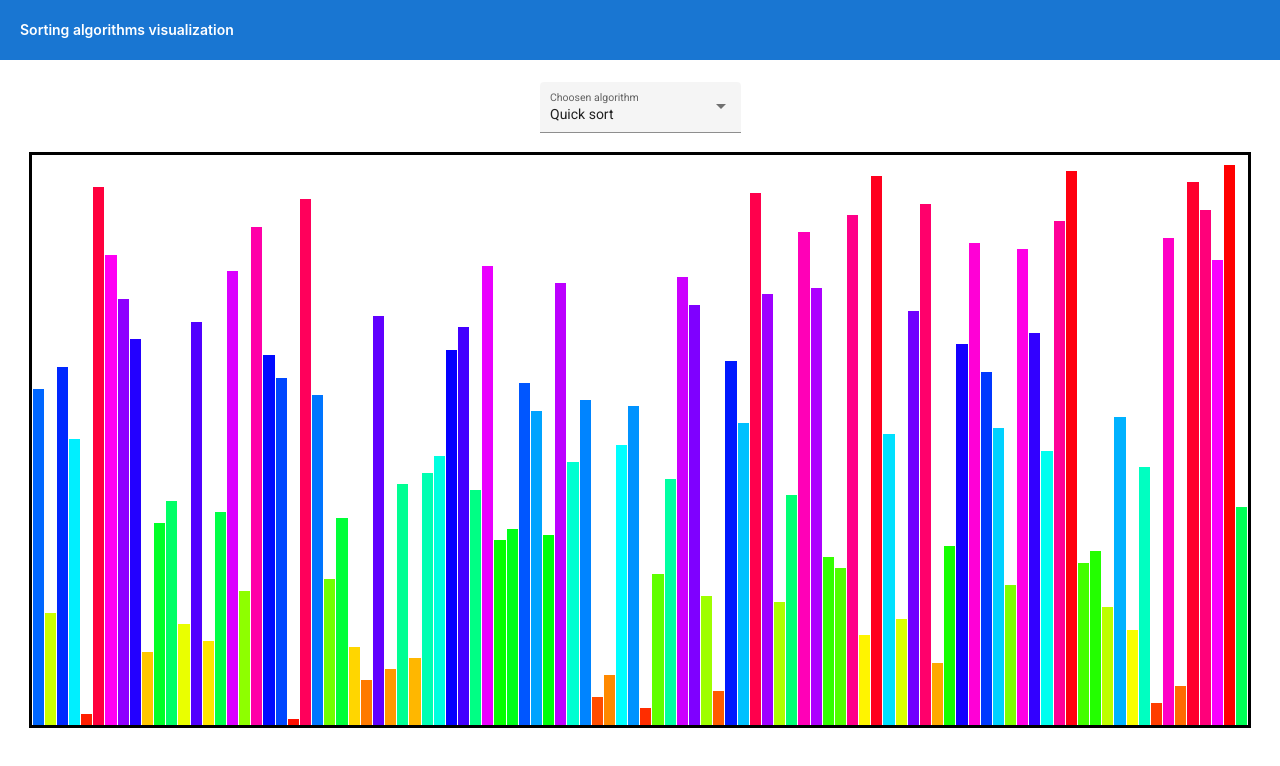
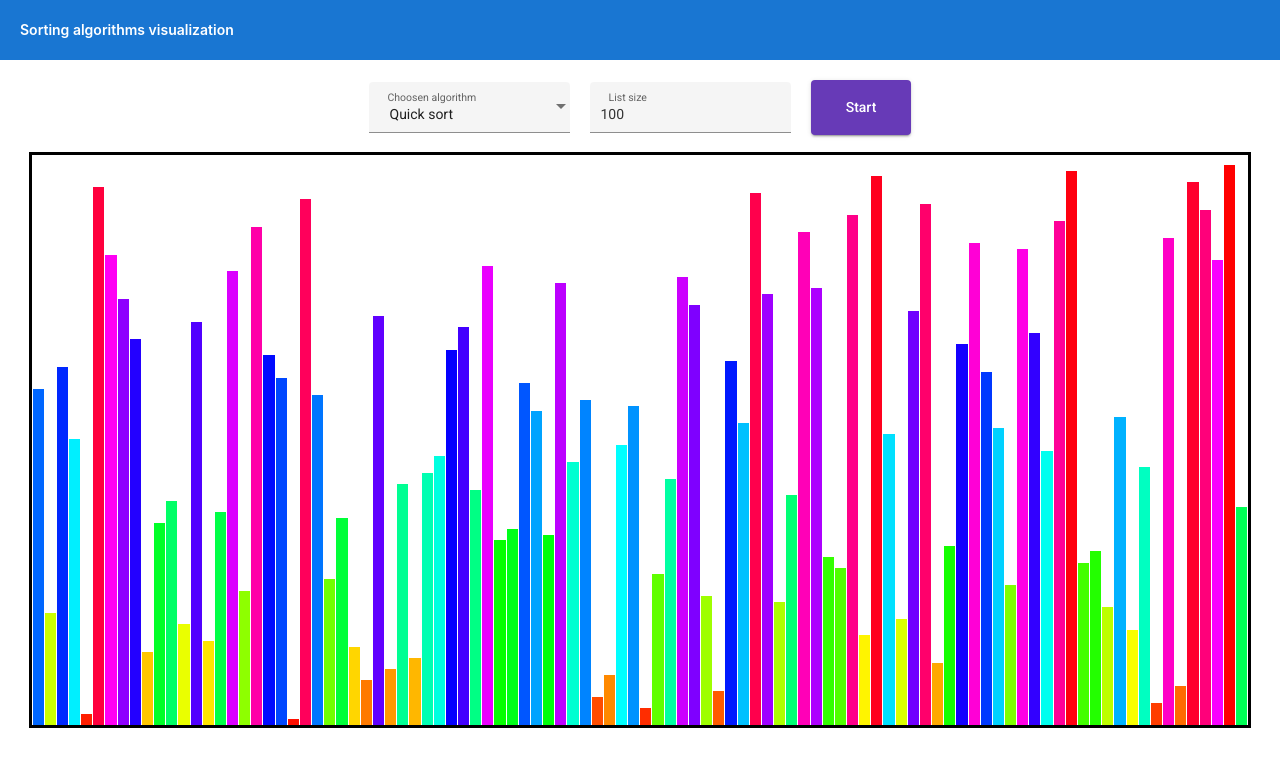
Before and after one commit to AdamZych333/Sorting-algorithms-visualization, an Angular app: page / in a window 1280 px wide. Shown: the top 766 px of the page. Built offline with nearby package versions, Linux system fonts and the light colour scheme.

Commit message:
added selecting list size

```diff
--- a/src/app/app.module.ts
+++ b/src/app/app.module.ts
@@ -1,9 +1,10 @@
 import { NgModule } from '@angular/core';
 import { BrowserModule } from '@angular/platform-browser';
-import { FormsModule } from '@angular/forms';
+import { FormsModule, ReactiveFormsModule } from '@angular/forms';
 import { MatFormFieldModule } from '@angular/material/form-field';
 import {MatSelectModule} from '@angular/material/select';
 import {MatButtonModule} from '@angular/material/button';
+import {MatInputModule} from '@angular/material/input';
 
 import { AppComponent } from './app.component';
 import { BrowserAnimationsModule } from '@angular/platform-browser/animations';
@@ -20,9 +21,11 @@ import { MenuComponent } from './menu/menu.component';
     BrowserModule,
     BrowserAnimationsModule,
     FormsModule,
+    ReactiveFormsModule,
     MatFormFieldModule,
     MatSelectModule,
     MatButtonModule,
+    MatInputModule,
   ],
   providers: [],
   bootstrap: [AppComponent]
--- a/src/app/menu/menu.component.html
+++ b/src/app/menu/menu.component.html
@@ -1,4 +1,5 @@
-<mat-form-field appearance="fill">
+<div class="manu">
+    <mat-form-field appearance="fill" color="primary">
         <mat-label>Choosen algorithm</mat-label>
         <mat-select [(ngModel)]="selectedAlgorithm" name="algorithm">
           <mat-option *ngFor="let algorithm of algorithms" [value]="algorithm">
@@ -6,3 +7,10 @@
           </mat-option>
         </mat-select>
     </mat-form-field>
+    <mat-form-field appearance="fill" color="primary">
+        <mat-label>List size</mat-label>
+        <input matInput type="number" placeholder="Ex. 12" [formControl]="selectedSize" min="{{MIN_SIZE}}" max="{{MAX_SIZE}}">
+        <mat-error *ngIf="selectedSize.invalid">Min size: {{MIN_SIZE}}</mat-error>
+    </mat-form-field>
+    <button mat-raised-button color="primary" class="start-btn" (click)="onStartClick()">Start</button>
+</div>
--- a/src/app/menu/menu.component.sass
+++ b/src/app/menu/menu.component.sass
@@ -0,0 +1,8 @@
+*
+    margin: 0 10px
+
+button
+    margin: 0 10px
+    top: -7px
+    height: 55px
+    width: 100px
--- a/src/app/menu/menu.component.ts
+++ b/src/app/menu/menu.component.ts
@@ -1,4 +1,5 @@
 import { Component } from '@angular/core';
+import { FormControl, Validators } from '@angular/forms';
 import { Algorithm } from '../utils/select-option';
 
 @Component({
@@ -12,9 +13,16 @@ export class MenuComponent {
     new Algorithm('selectsort', 'Select sort', () => {})
   ];
   selectedAlgorithm: Algorithm;
+  MAX_SIZE: number = 1000;
+  MIN_SIZE: number = 10;
+  DEAFAULT_SIZE: number = 100;
+  selectedSize = new FormControl(this.DEAFAULT_SIZE, [Validators.min(this.MIN_SIZE), Validators.max(this.MAX_SIZE)]);
 
   constructor() {
     this.selectedAlgorithm = this.algorithms[0];
    }
 
+   onStartClick(){
+    console.log("Start")
+   }
 }
```
Lines whose indentation alone changed are shown as unchanged.
